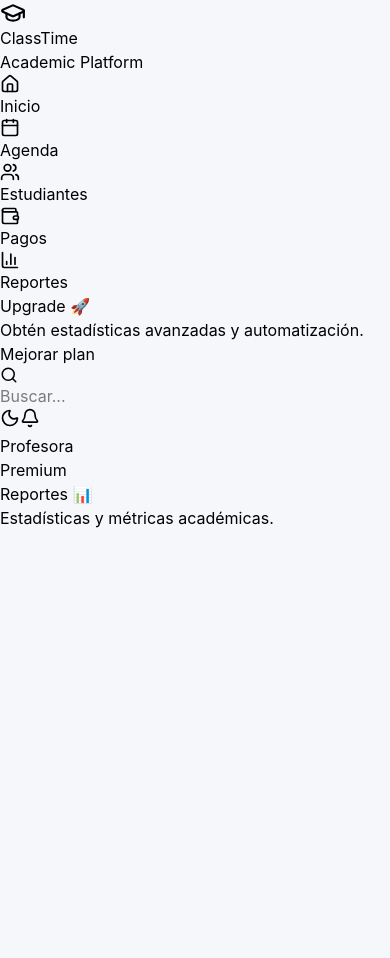
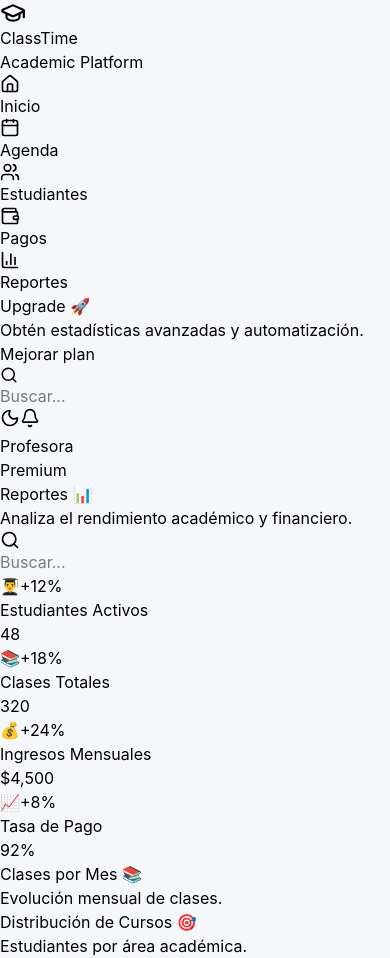
Before and after one commit to JOliverosRIng/AppDeAgendamientos, a React (Vite) app: page /reports in a window 390 px wide. Before the commit the page ends 844 px from the top, so only its background shows below. Built offline with nearby package versions, Linux system fonts and the light colour scheme.

Commit message:
feat(reports): add analytics dashboard, KPI cards, charts and global search

```diff
--- a/package.json
+++ b/package.json
@@ -14,13 +14,15 @@
     "@fullcalendar/interaction": "^6.1.20",
     "@fullcalendar/react": "^6.1.20",
     "@fullcalendar/timegrid": "^6.1.20",
+    "file-saver": "^2.0.5",
     "framer-motion": "^12.39.0",
     "lucide-react": "^1.16.0",
     "react": "^19.2.6",
     "react-dom": "^19.2.6",
     "react-router-dom": "^7.15.1",
     "react-toastify": "^11.1.0",
-    "recharts": "^3.8.1"
+    "recharts": "^3.8.1",
+    "xlsx": "^0.18.5"
   },
   "devDependencies": {
     "@eslint/js": "^10.0.1",
--- /dev/null
+++ b/src/components/AnalyticsCharts.jsx
@@ -0,0 +1,227 @@
+import {
+
+  BarChart,
+  Bar,
+  XAxis,
+  YAxis,
+  Tooltip,
+  ResponsiveContainer,
+  CartesianGrid,
+
+  PieChart,
+  Pie,
+  Cell,
+
+} from "recharts";
+
+const monthlyData = [
+
+  {
+    month: "Ene",
+    classes: 40,
+  },
+
+  {
+    month: "Feb",
+    classes: 55,
+  },
+
+  {
+    month: "Mar",
+    classes: 70,
+  },
+
+  {
+    month: "Abr",
+    classes: 65,
+  },
+
+  {
+    month: "May",
+    classes: 90,
+  },
+
+  {
+    month: "Jun",
+    classes: 120,
+  },
+
+];
+
+const studentDistribution = [
+
+  {
+    name: "Inglés",
+    value: 45,
+  },
+
+  {
+    name: "Matemáticas",
+    value: 30,
+  },
+
+  {
+    name: "Programación",
+    value: 25,
+  },
+
+];
+
+const COLORS = [
+  "#6C63FF",
+  "#00C49F",
+  "#FFBB28",
+];
+
+function AnalyticsCharts() {
+
+  return (
+
+    <div className="
+      grid
+      grid-cols-1
+      xl:grid-cols-2
+      gap-6
+      mt-10
+    ">
+
+      {/* BAR CHART */}
+      <div className="
+        bg-white
+        dark:bg-slate-800
+        rounded-3xl
+        p-6
+        border
+        border-gray-100
+        dark:border-slate-700
+      ">
+
+        <div className="mb-6">
+
+          <h2 className="
+            text-2xl
+            font-bold
+            dark:text-white
+          ">
+
+            Clases por Mes 📚
+
+          </h2>
+
+          <p className="text-gray-500 mt-2">
+
+            Evolución mensual de clases.
+
+          </p>
+
+        </div>
+
+        <div className="w-full h-[350px]">
+
+          <ResponsiveContainer>
+
+            <BarChart data={monthlyData}>
+
+              <CartesianGrid
+                strokeDasharray="3 3"
+              />
+
+              <XAxis dataKey="month" />
+
+              <YAxis />
+
+              <Tooltip />
+
+              <Bar
+                dataKey="classes"
+                fill="#6C63FF"
+                radius={[10, 10, 0, 0]}
+              />
+
+            </BarChart>
+
+          </ResponsiveContainer>
+
+        </div>
+
+      </div>
+
+      {/* PIE CHART */}
+      <div className="
+        bg-white
+        dark:bg-slate-800
+        rounded-3xl
+        p-6
+        border
+        border-gray-100
+        dark:border-slate-700
+      ">
+
+        <div className="mb-6">
+
+          <h2 className="
+            text-2xl
+            font-bold
+            dark:text-white
+          ">
+
+            Distribución de Cursos 🎯
+
+          </h2>
+
+          <p className="text-gray-500 mt-2">
+
+            Estudiantes por área académica.
+
+          </p>
+
+        </div>
+
+        <div className="w-full h-[350px]">
+
+          <ResponsiveContainer>
+
+            <PieChart>
+
+              <Pie
+                data={studentDistribution}
+                cx="50%"
+                cy="50%"
+                outerRadius={120}
+                dataKey="value"
+                label
+              >
+
+                {
+                  studentDistribution.map(
+                    (entry, index) => (
+
+                      <Cell
+                        key={index}
+                        fill={
+                          COLORS[index % COLORS.length]
+                        }
+                      />
+
+                    )
+                  )
+                }
+
+              </Pie>
+
+              <Tooltip />
+
+            </PieChart>
+
+          </ResponsiveContainer>
+
+        </div>
+
+      </div>
+
+    </div>
+
+  );
+}
+
+export default AnalyticsCharts;
--- /dev/null
+++ b/src/components/SearchBar.jsx
@@ -0,0 +1,49 @@
+import { Search } from "lucide-react";
+
+function SearchBar({
+  search,
+  setSearch,
+}) {
+
+  return (
+
+    <div className="
+      bg-white
+      dark:bg-slate-800
+      rounded-3xl
+      p-5
+      border
+      border-gray-100
+      dark:border-slate-700
+      flex
+      items-center
+      gap-4
+      mb-8
+    ">
+
+      <Search
+        size={20}
+        className="text-gray-400"
+      />
+
+      <input
+        type="text"
+        placeholder="Buscar..."
+        value={search}
+        onChange={(e) =>
+          setSearch(e.target.value)
+        }
+        className="
+          w-full
+          bg-transparent
+          outline-none
+          dark:text-white
+        "
+      />
+
+    </div>
+
+  );
+}
+
+export default SearchBar;
--- a/src/pages/Payments.jsx
+++ b/src/pages/Payments.jsx
@@ -1,6 +1,7 @@
 import { payments } from "../data/payments";
 import PaymentTable from "../components/PaymentTable";
 import IncomeChart from "../components/IncomeChart";
+import { exportPaymentsToExcel } from "../utils/exportPaymentsToExcel";
 
 function Payments() {
 
@@ -47,6 +48,29 @@ function Payments() {
         </p>
 
       </div>
+
+      <div className="flex justify-end mb-8">
+
+  <button
+    onClick={() =>
+      exportPaymentsToExcel(payments)
+    }
+    className="
+      bg-green-500
+      hover:bg-green-600
+      text-white
+      px-6
+      py-3
+      rounded-2xl
+      transition
+    "
+  >
+
+    Exportar Excel.
+
+  </button>
+
+</div>
 
       {/* Stats */}
       <div className="
--- a/src/pages/Reports.jsx
+++ b/src/pages/Reports.jsx
@@ -1,6 +1,11 @@
+import AnalyticsCharts from "../components/AnalyticsCharts";
+import { useState } from "react";
+import SearchBar from "../components/SearchBar";
+
 function Reports() {
-  return (
-    <div>
+  const [search, setSearch] = useState("");
+
+  <div>
       <h1 className="text-4xl font-bold">
         Reportes 📊
       </h1>
@@ -9,6 +14,156 @@ function Reports() {
         Estadísticas y métricas académicas.
       </p>
     </div>
+
+  const analytics = [
+
+    {
+      title: "Estudiantes Activos",
+      value: "48",
+      icon: "👨‍🎓",
+      growth: "+12%",
+    },
+
+    {
+      title: "Clases Totales",
+      value: "320",
+      icon: "📚",
+      growth: "+18%",
+    },
+
+    {
+      title: "Ingresos Mensuales",
+      value: "$4,500",
+      icon: "💰",
+      growth: "+24%",
+    },
+
+    {
+      title: "Tasa de Pago",
+      value: "92%",
+      icon: "📈",
+      growth: "+8%",
+    },
+
+  ];
+
+  const filteredAnalytics =
+  analytics.filter((item) =>
+
+    item.title
+      .toLowerCase()
+      .includes(search.toLowerCase())
+
+  );
+
+  return (
+
+    <div>
+
+      {/* Header */}
+      <div className="mb-10">
+
+        <h1 className="
+          text-4xl
+          font-bold
+          dark:text-white
+        ">
+
+          Reportes 📊
+
+        </h1>
+
+        <p className="text-gray-500 mt-2">
+
+          Analiza el rendimiento académico
+          y financiero.
+
+        </p>
+
+      </div>
+
+      <SearchBar
+        search={search}
+        setSearch={setSearch}
+      />
+
+      {/* KPI Grid */}
+      <div className="
+        grid
+        grid-cols-1
+        md:grid-cols-2
+        xl:grid-cols-4
+        gap-6
+      ">
+
+        {filteredAnalytics.map((item, index) => (
+
+          <div
+            key={index}
+            className="
+              bg-white
+              dark:bg-slate-800
+              rounded-3xl
+              p-6
+              border
+              border-gray-100
+              dark:border-slate-700
+            "
+          >
+
+            <div className="
+              flex
+              items-center
+              justify-between
+              mb-6
+            ">
+
+              <span className="text-4xl">
+
+                {item.icon}
+
+              </span>
+
+              <span className="
+                text-green-500
+                font-semibold
+              ">
+
+                {item.growth}
+
+              </span>
+
+            </div>
+
+            <h3 className="
+              text-gray-500
+              mb-2
+            ">
+
+              {item.title}
+
+            </h3>
+
+            <h2 className="
+              text-4xl
+              font-bold
+              dark:text-white
+            ">
+
+              {item.value}
+
+            </h2>
+
+          </div>
+
+        ))}
+
+      </div>
+
+      <AnalyticsCharts />
+
+    </div>
+
   );
 }
 
--- /dev/null
+++ b/src/utils/exportPaymentsToExcel.js
@@ -0,0 +1,46 @@
+import * as XLSX from "xlsx";
+
+import { saveAs } from "file-saver";
+
+export const exportPaymentsToExcel = (
+  payments
+) => {
+
+  // Convertir JSON → hoja
+  const worksheet =
+    XLSX.utils.json_to_sheet(payments);
+
+  // Crear libro
+  const workbook =
+    XLSX.utils.book_new();
+
+  // Agregar hoja
+  XLSX.utils.book_append_sheet(
+    workbook,
+    worksheet,
+    "Pagos"
+  );
+
+  // Generar archivo
+  const excelBuffer =
+    XLSX.write(workbook, {
+      bookType: "xlsx",
+      type: "array",
+    });
+
+  // Blob
+  const data = new Blob(
+    [excelBuffer],
+    {
+      type:
+        "application/vnd.openxmlformats-officedocument.spreadsheetml.sheet;charset=UTF-8",
+    }
+  );
+
+  // Descargar
+  saveAs(
+    data,
+    "reporte_pagos.xlsx"
+  );
+
+};
```
Also changed, not shown: 1 other file (tests, documents, lock files or other folders).
